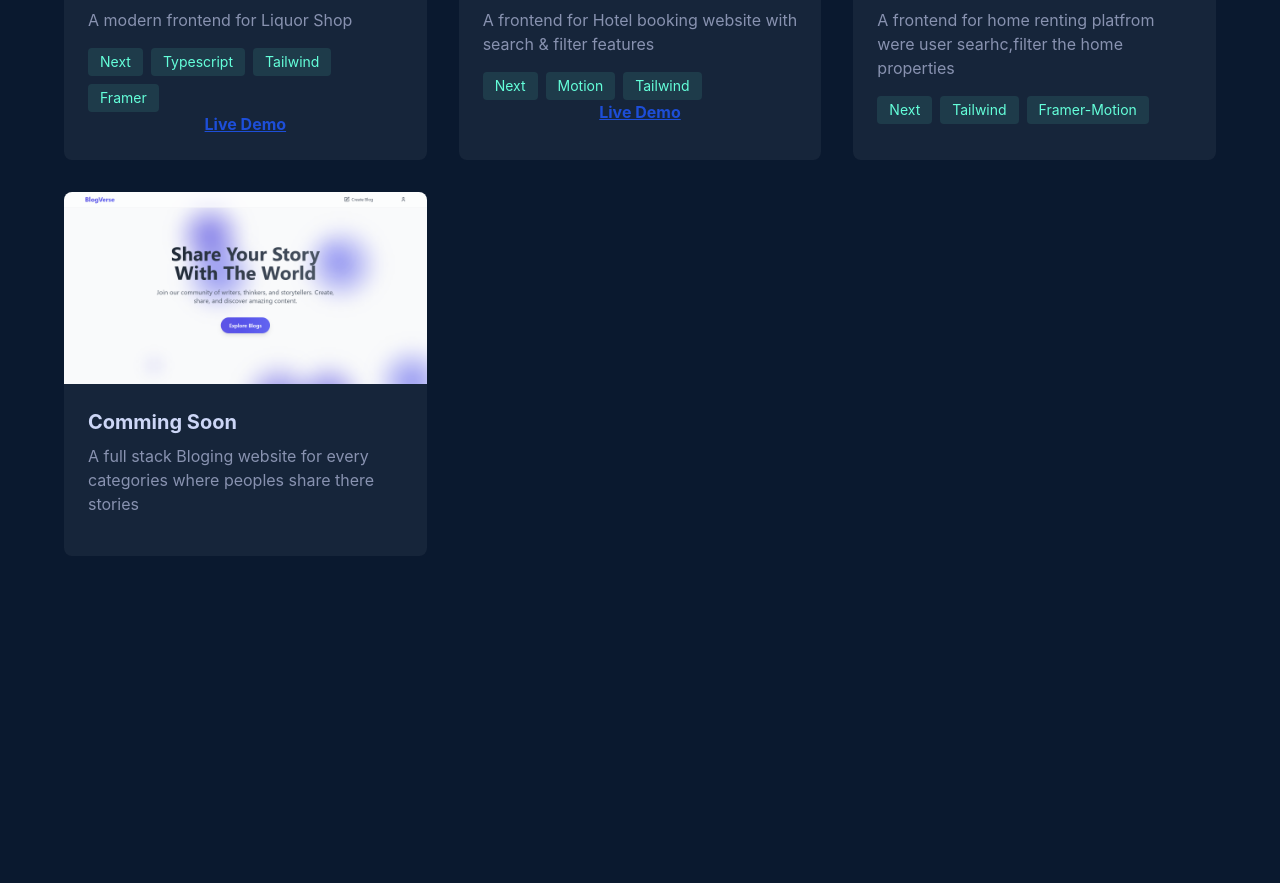
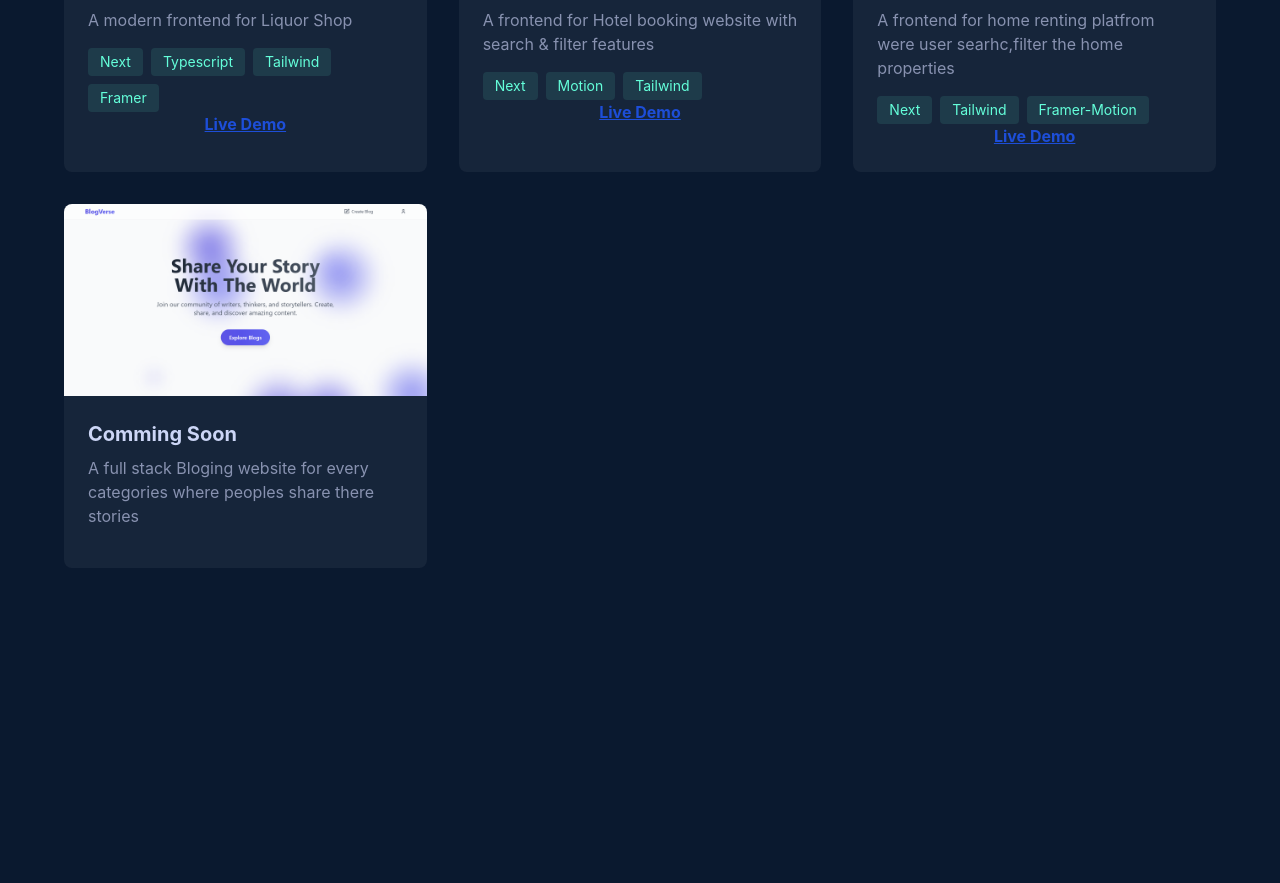
Before and after one commit to Prasanna018/Prasanna_Gaikwad_Portfolio, a React (Vite) app: page / in a window 1280 px wide. Shown: the part 2512-3395 px from the top of the page. Built offline with nearby package versions, Linux system fonts and the light colour scheme; what cursor-effects would draw is missing.

Commit message:
link added

```diff
--- a/src/components/Projects.jsx
+++ b/src/components/Projects.jsx
@@ -56,7 +56,8 @@ const Projects = () => {
       title: "Home Renting Platform",
       description: "A frontend for home renting platfrom were user searhc,filter the home properties",
       tech: ['Next', "Tailwind", "Framer-Motion"],
-      image: home_renting
+      image: home_renting,
+      link: "https://home-rental-platform-eta.vercel.app/"
 
     },
     {
```
